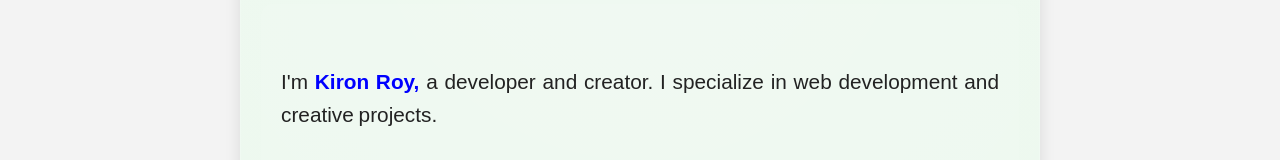
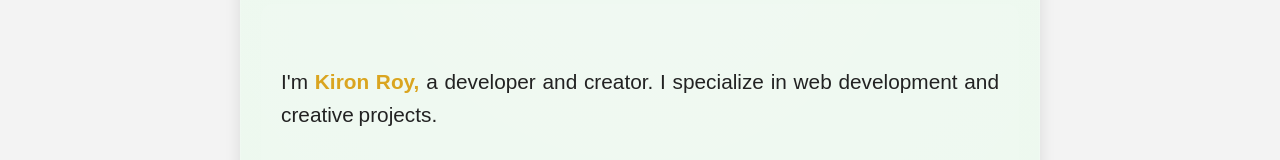
Before and after one commit to kironroy/kironroy-react, a React (Create React App) app: page / in a window 1280 px wide. Shown: the part 634-794 px from the top of the page. Built offline with nearby package versions, Linux system fonts and the light colour scheme; no server answers; a web font is replaced by a local one.

Commit message:
Update About.css
🔗 Changed link color.

```diff
--- a/src/components/About.css
+++ b/src/components/About.css
@@ -54,7 +54,7 @@
 /* 🔗 GitHub Link */
 .github-link {
   text-decoration: none;
-  color: blue;
+  color: #DAA520;
   font-weight: 700;
   backdrop-filter: blur(3px);
 }
```
